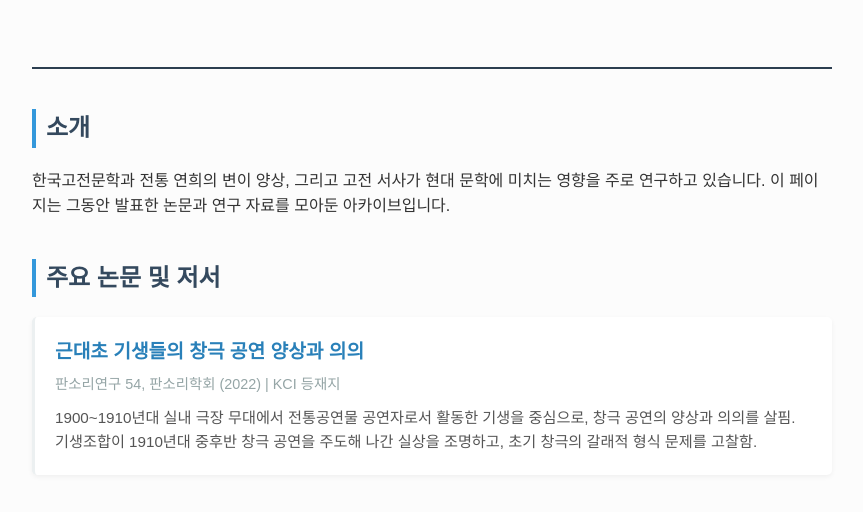
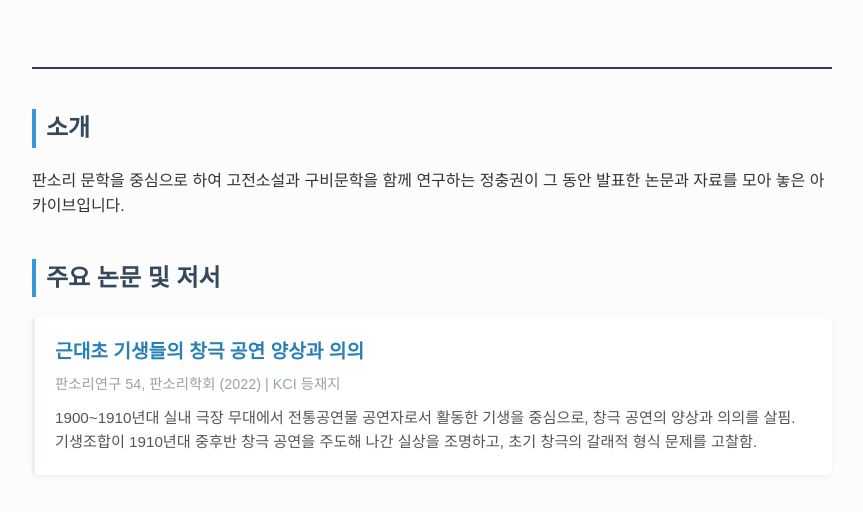
Before and after one commit to moposa-82/moposa-82, a plain HTML site: page index.html in a window 1280 px wide. Shown: the part 199-711 px from the top of the page, without its empty margins (208-1071 px from the left). Drawn offline with Linux system fonts and the light colour scheme; no server answers.

Commit message:
fix: 소개 글 수정

```diff
--- a/index.html
+++ b/index.html
@@ -185,7 +185,7 @@
 
     <section id="about">
         <h2>소개</h2>
-        <p>한국고전문학과 전통 연희의 변이 양상, 그리고 고전 서사가 현대 문학에 미치는 영향을 주로 연구하고 있습니다. 이 페이지는 그동안 발표한 논문과 연구 자료를 모아둔 아카이브입니다.</p>
+        <p>판소리 문학을 중심으로 하여 고전소설과 구비문학을 함께 연구하는 정충권이 그 동안 발표한 논문과 자료를 모아 놓은 아카이브입니다.</p>
     </section>
 
     <section id="publications">
```
